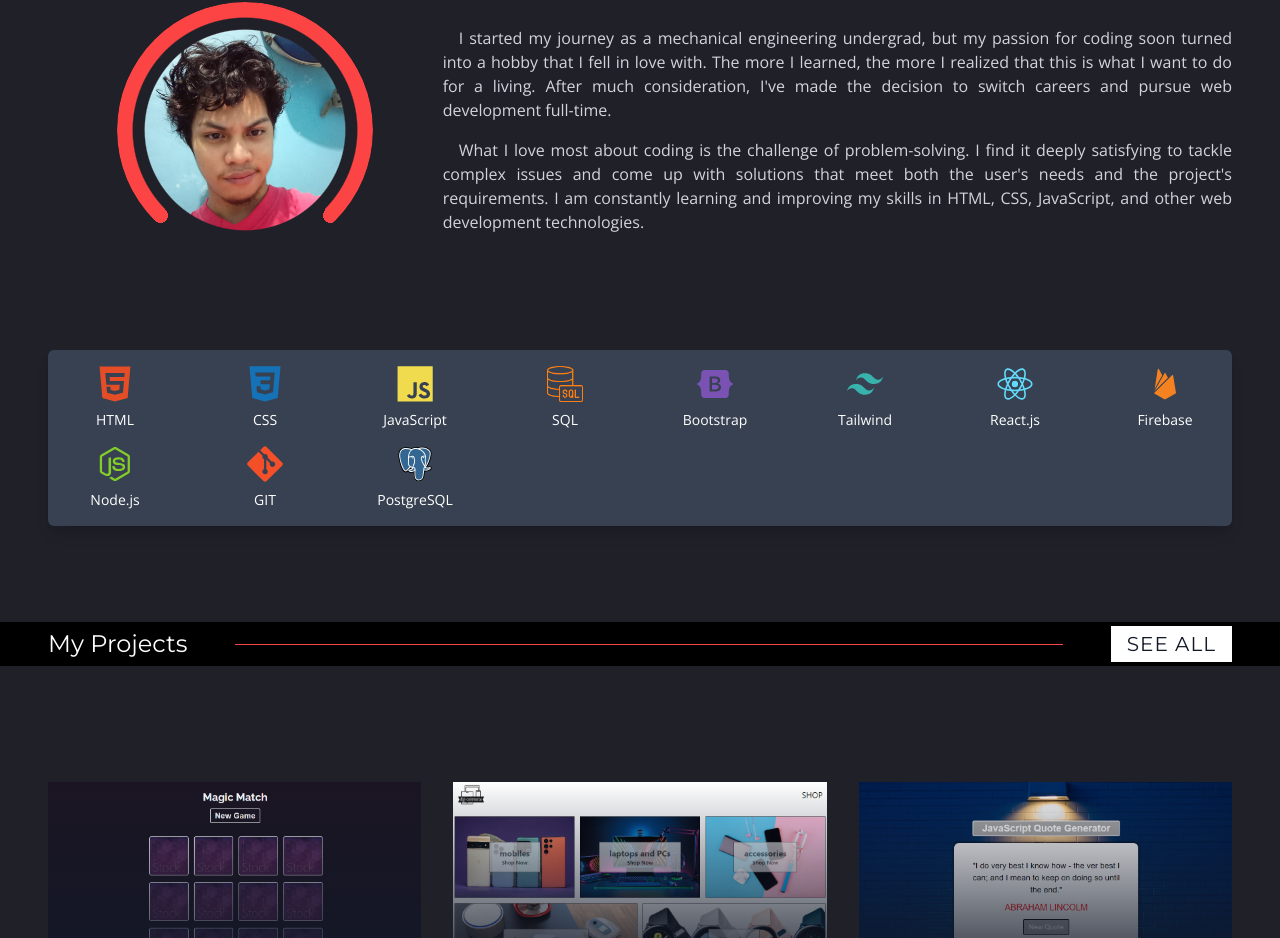
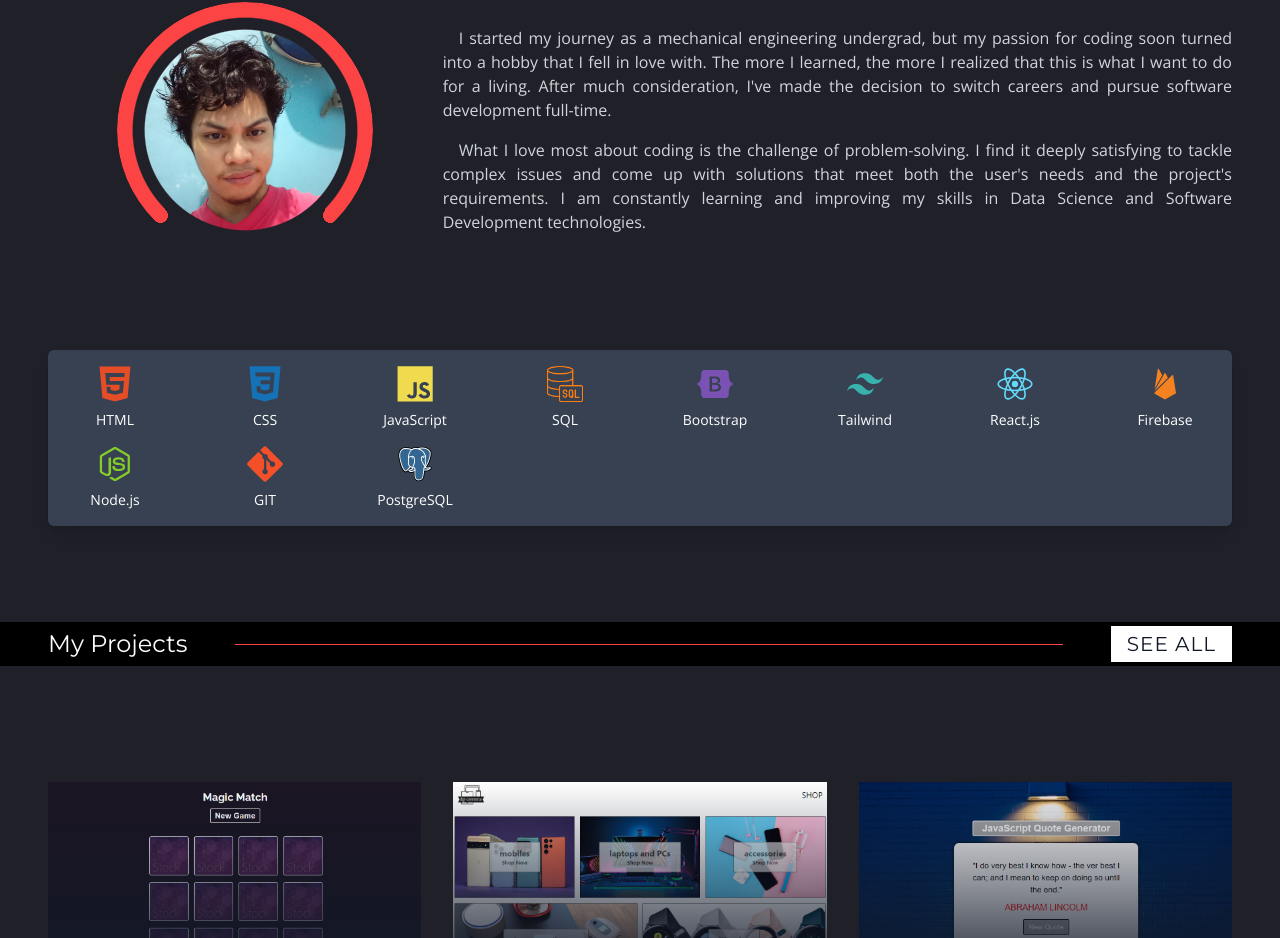
Before and after one commit to Froiod/Portfoliov3, a React (Vite) app: page / in a window 1280 px wide. Shown: the part 938-1876 px from the top of the page. Built offline with nearby package versions, Linux system fonts and the light colour scheme.

Commit message:
updated about me page

```diff
--- a/src/components/About.jsx
+++ b/src/components/About.jsx
@@ -103,10 +103,10 @@ const About = () => {
             initial="hidden"
             className='flex flex-col space-y-4 justify-center items-center text-base md:text-sm lg:text-base font-open-sans lg:items-center py-6 rounded-lg  text-gray-300 font-base'>
             <p className='text-justify indent-4'>
-              I started my journey as a mechanical engineering undergrad, but my passion for coding soon turned into a hobby that I fell in love with. The more I learned, the more I realized that this is what I want to do for a living. After much consideration, I've made the decision to switch careers and pursue web development full-time.
+              I started my journey as a mechanical engineering undergrad, but my passion for coding soon turned into a hobby that I fell in love with. The more I learned, the more I realized that this is what I want to do for a living. After much consideration, I've made the decision to switch careers and pursue software development full-time.
             </p>
             <p className='text-justify indent-4'>
-              What I love most about coding is the challenge of problem-solving. I find it deeply satisfying to tackle complex issues and come up with solutions that meet both the user's needs and the project's requirements. I am constantly learning and improving my skills in HTML, CSS, JavaScript, and other web development technologies.
+              What I love most about coding is the challenge of problem-solving. I find it deeply satisfying to tackle complex issues and come up with solutions that meet both the user's needs and the project's requirements. I am constantly learning and improving my skills in Data Science and Software Development technologies.
             </p>
           </motion.div>
         </div>
```
